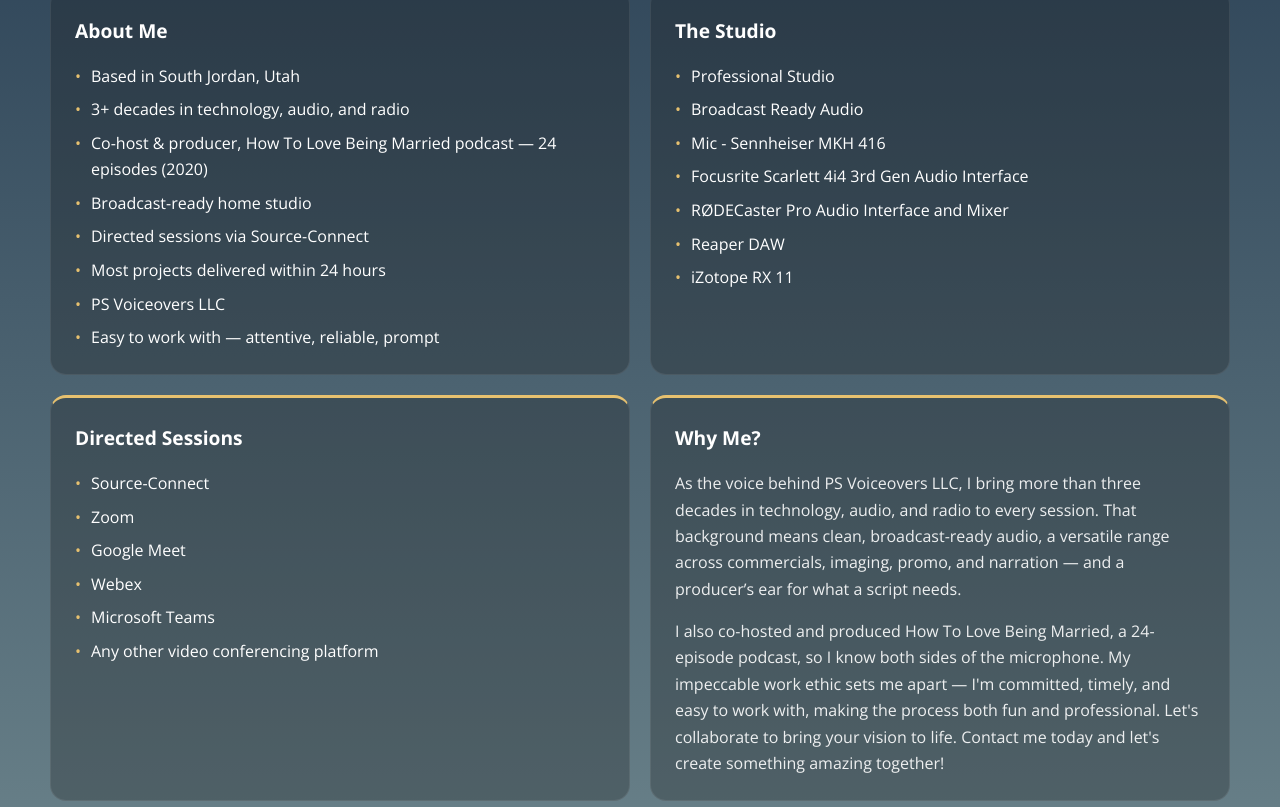
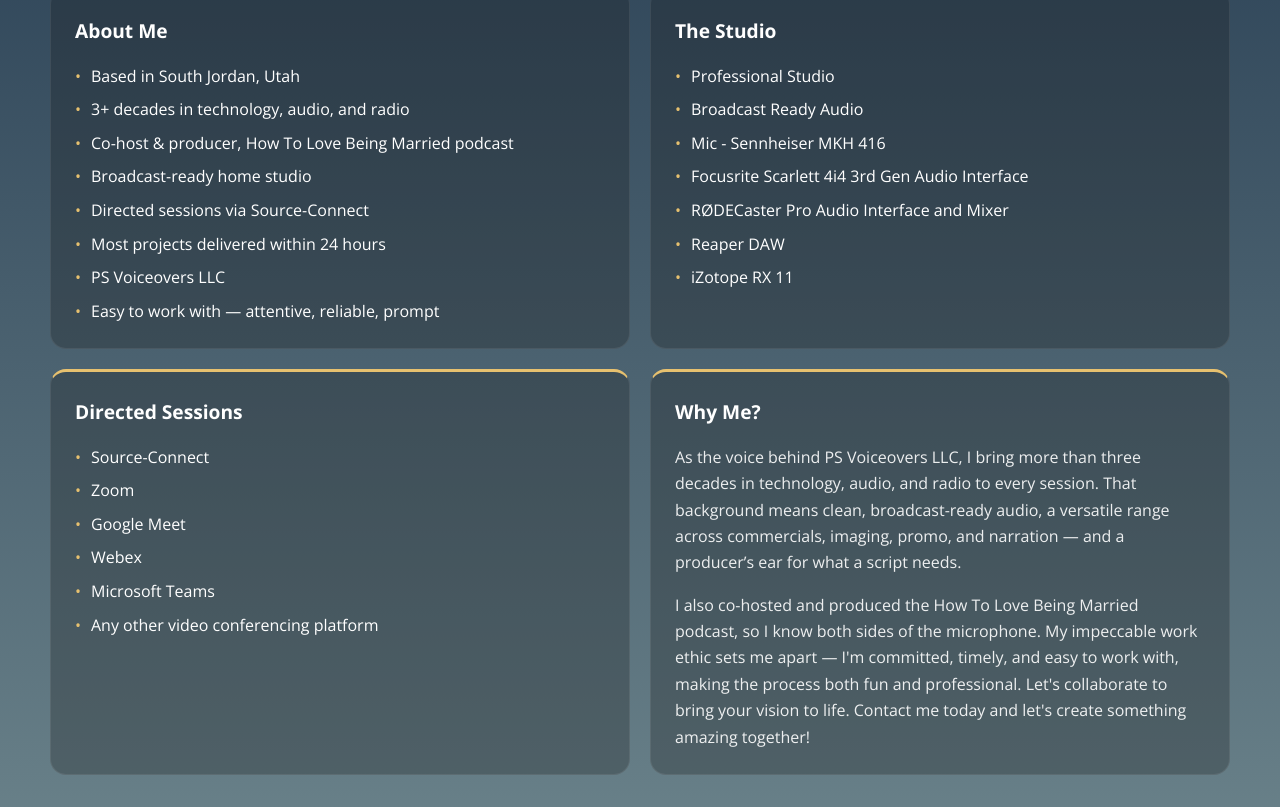
Before and after one commit to pseager/PSVoiceovers, a React app: page / in a window 1280 px wide. Shown: the part 2173-2980 px from the top of the page. Built offline with nearby package versions, Linux system fonts and the light colour scheme.

Commit message:
Podcast line: clean version per Paul (drop episode count and year)

```diff
--- a/src/data/siteData.js
+++ b/src/data/siteData.js
@@ -96,7 +96,7 @@
   aboutMe: [
     'Based in South Jordan, Utah',
     '3+ decades in technology, audio, and radio',
-    'Co-host & producer, How To Love Being Married podcast — 24 episodes (2020)',
+    'Co-host & producer, How To Love Being Married podcast',
     'Broadcast-ready home studio',
     'Directed sessions via Source-Connect',
     'Most projects delivered within 24 hours',
@@ -122,6 +122,6 @@
   ],
   whyMe: [
     'As the voice behind PS Voiceovers LLC, I bring more than three decades in technology, audio, and radio to every session. That background means clean, broadcast-ready audio, a versatile range across commercials, imaging, promo, and narration — and a producer\u2019s ear for what a script needs.',
-    "I also co-hosted and produced How To Love Being Married, a 24-episode podcast, so I know both sides of the microphone. My impeccable work ethic sets me apart — I'm committed, timely, and easy to work with, making the process both fun and professional. Let's collaborate to bring your vision to life. Contact me today and let's create something amazing together!",
+    "I also co-hosted and produced the How To Love Being Married podcast, so I know both sides of the microphone. My impeccable work ethic sets me apart — I'm committed, timely, and easy to work with, making the process both fun and professional. Let's collaborate to bring your vision to life. Contact me today and let's create something amazing together!",
   ],
 };
```
